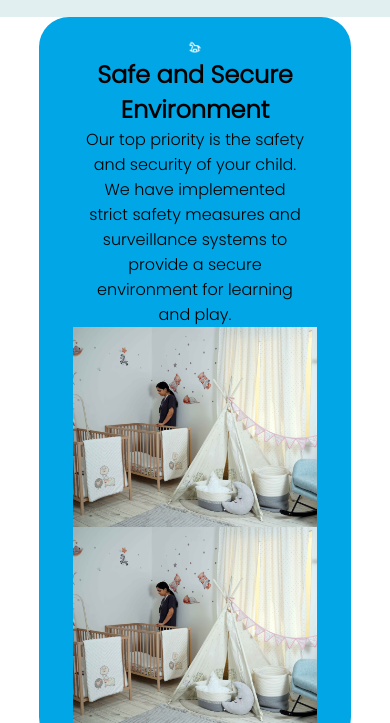
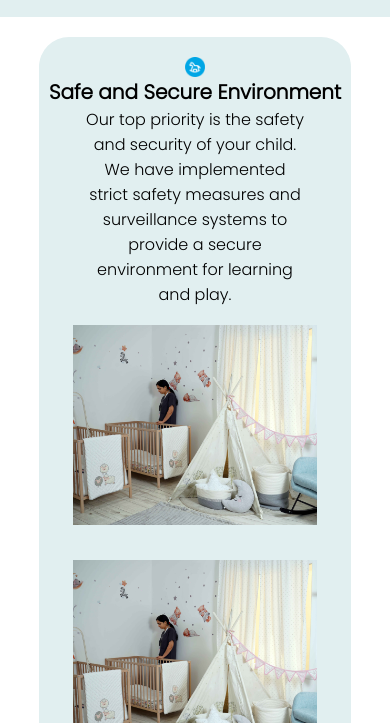
Before and after one commit to UDITHBIJU/nursery, a plain HTML site: page facilities.html in a window 390 px wide. Shown: the part 701-1424 px from the top of the page. Drawn offline with nearby package versions, Linux system fonts and the light colour scheme.

Commit message:
corrected facilities cards

```diff
--- a/facilities.html
+++ b/facilities.html
@@ -200,7 +200,10 @@
 					understand that every child is different, and we adapt our teaching
 					methods to suit their individual needs.
 				</p>
-				<div class="btn-outer"><button id="btn-inner">Get in Touch</button></div>
+				<div class="button-width">
+	<div class="btn-outer"><button id="btn-inner">Get in Touch</button></div>
+
+					</div>
 			</div>
 			<div class="footer_links">
 				<h2>Our Links</h2>
--- a/style.css
+++ b/style.css
@@ -777,6 +777,9 @@ a {
 		margin-top: 15px;
 		margin-bottom: 15px;
 	}
+	.facilities_cards{
+		height: 720px;
+	}
 }
 @media (min-width:500px) and (max-width:900px){
 	.about-list img{
@@ -855,13 +858,14 @@ a {
 	align-content: center;
 	flex-wrap: wrap;
 	gap: 10px;
+	padding-top: 20px;
 }
 .facilities_cards {
 	display: flex;
 	justify-content: space-around;
 	width: 80%;
 	border-radius: 30px;
-	background-color: #00a6e5;
+	background-color: #e1eff0;
 	padding-top: 20px;
 	padding-bottom: 20px;
 }
@@ -884,6 +888,9 @@ a {
 
 .facilities_cards-text img {
 	height: 20px;
+}
+.facilities_cards-text h2{
+	font-size: 20px;
 }
 .facilities_cards-img {
 	display: flex;
```
Also changed, not shown: about.html (+4 -1 lines).
